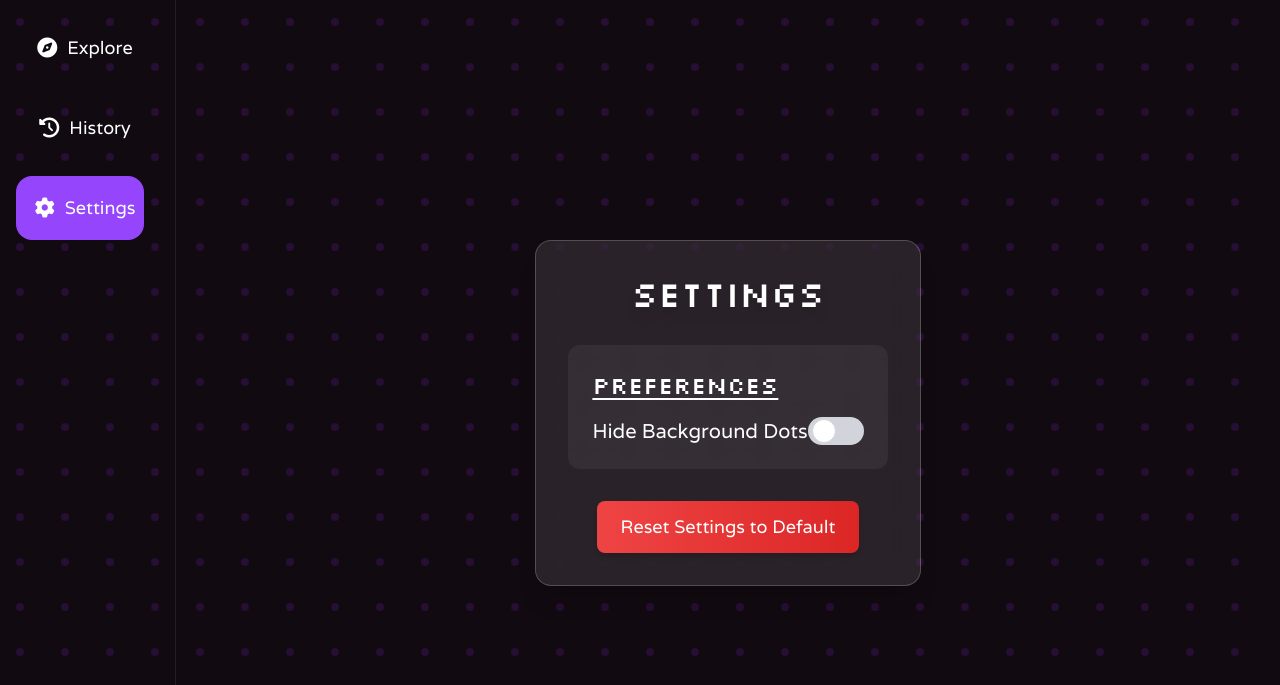
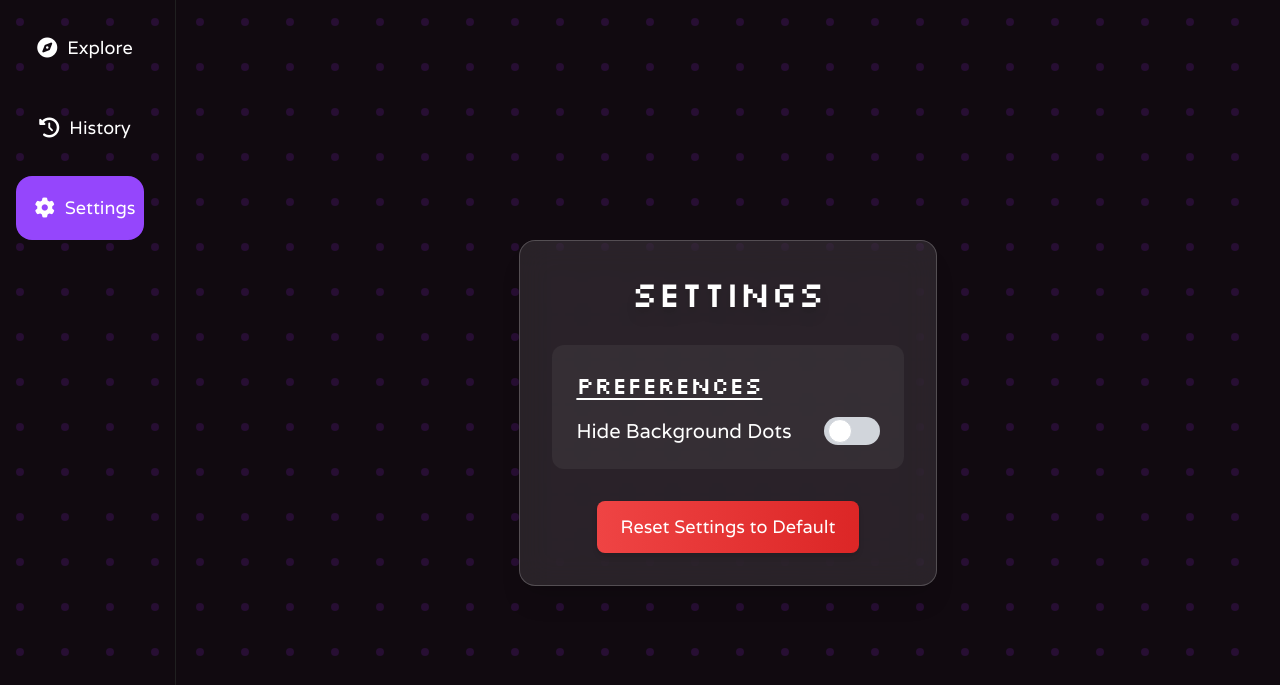
Before and after one commit to TalenMud/HackTV, a Flask app: page /settings in a window 1280 px wide. Shown: the part 207-892 px from the top of the page. Run offline with Flask 3, Linux system fonts and the light colour scheme; some libraries are stand-ins or nearby versions.

Commit message:
Added margin to the input so it's a bit separated from the text ("Hide background dots...")

```diff
--- a/templates/settings.html
+++ b/templates/settings.html
@@ -17,7 +17,7 @@
                     <label class="text-xl font-[Varela] text-white flex items-center gap-3">
                         Hide Background Dots
                     </label>
-                    <label class="relative inline-flex items-center cursor-pointer">
+                    <label class="relative inline-flex items-center cursor-pointer"  style="margin-left: 2rem;">
                         <input type="checkbox" id="hideDotsToggle" class="sr-only peer">
                         <div class="w-14 h-7 bg-gray-300 peer-focus:outline-none peer-focus:ring-2 peer-focus:ring-blue-400 rounded-full peer dark:bg-gray-600 peer-checked:after:translate-x-full peer-checked:after:border-white after:content-[''] after:absolute after:top-0.5 after:left-[4px] after:bg-white after:border-gray-300 after:border after:rounded-full after:h-6 after:w-6 after:transition-all peer-checked:bg-blue-500"></div>
                     </label>
```
